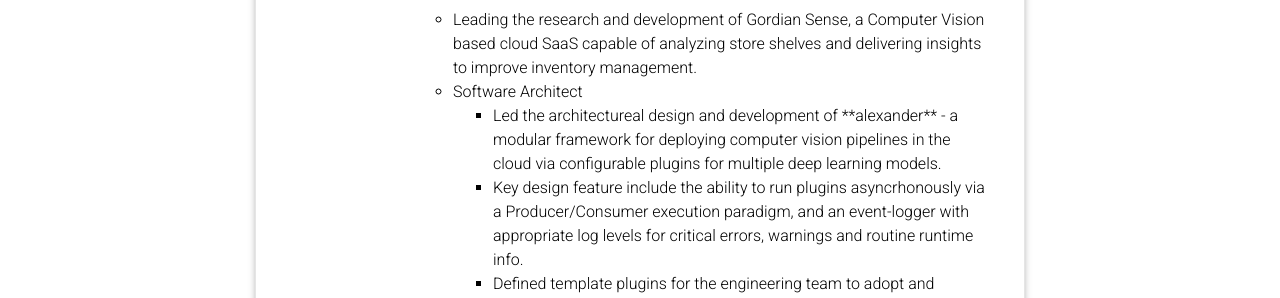
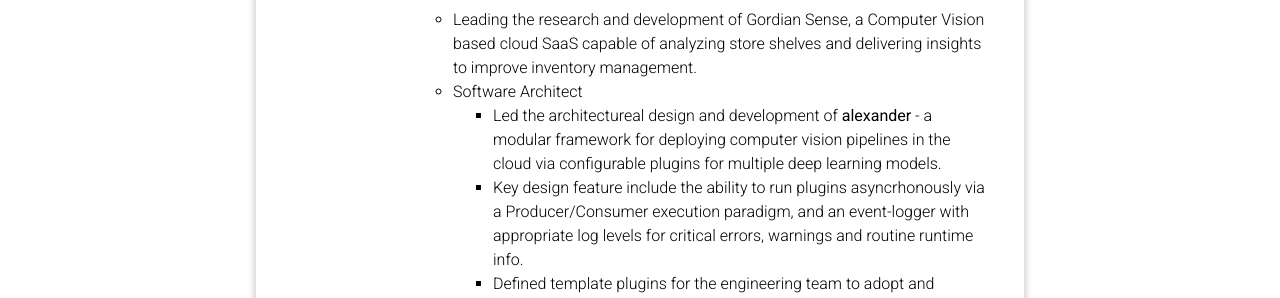
Before and after one commit to mythrandire/mythrandire.github.io, a Jekyll site: the page built from _pages/cv.md, in a window 1280 px wide and 900 px high, scrolled down 515 px. Shown: the part 154-452 px from the top of the window. Built offline with Jekyll 4.4.1, drawn with Linux system fonts in a browser that asks for light colours; comment, search, counter and statistics services are not loaded; a style sheet for code colours, icons or effects is not loaded.

Commit message:
fix formatting

```diff
--- a/_data/cv.yml
+++ b/_data/cv.yml
@@ -20,7 +20,7 @@
         - Leading the research and development of Gordian Sense, a Computer Vision based cloud SaaS capable of analyzing store shelves and delivering insights to improve inventory management.
         - title: Software Architect
           contents:
-          - Led the architectureal design and development of **alexander** - a modular framework for deploying computer vision pipelines in the cloud via configurable plugins for multiple deep learning models.
+          - Led the architectureal design and development of <b>alexander</b> - a modular framework for deploying computer vision pipelines in the cloud via configurable plugins for multiple deep learning models.
           - Key design feature include the ability to run plugins asyncrhonously via a Producer/Consumer execution paradigm, and an event-logger with appropriate log levels for critical errors, warnings and routine runtime info.
           - Defined template plugins for the engineering team to adopt and implement. This allowed for plug-and-play use of cutting edge deep learning models without breaking the pipeline.
         - title: Engineering Team Lead
```
